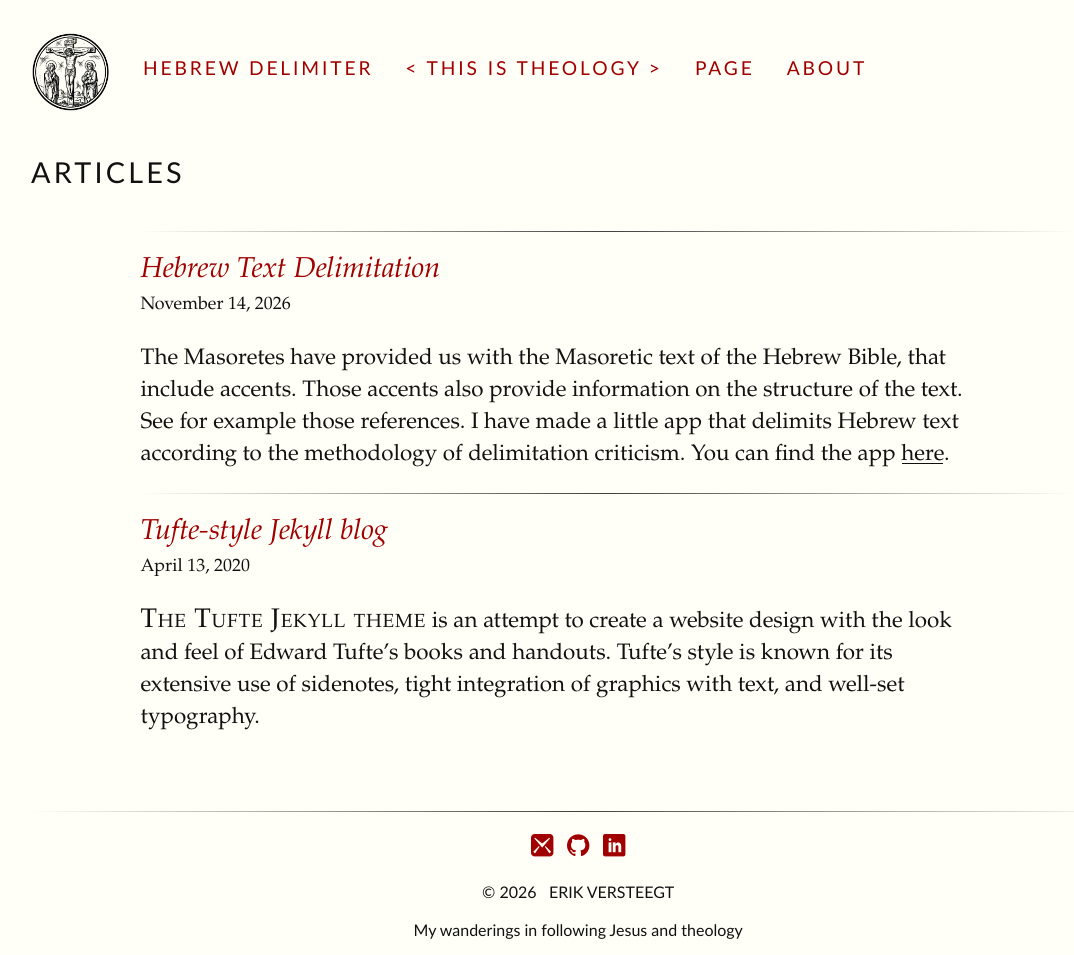
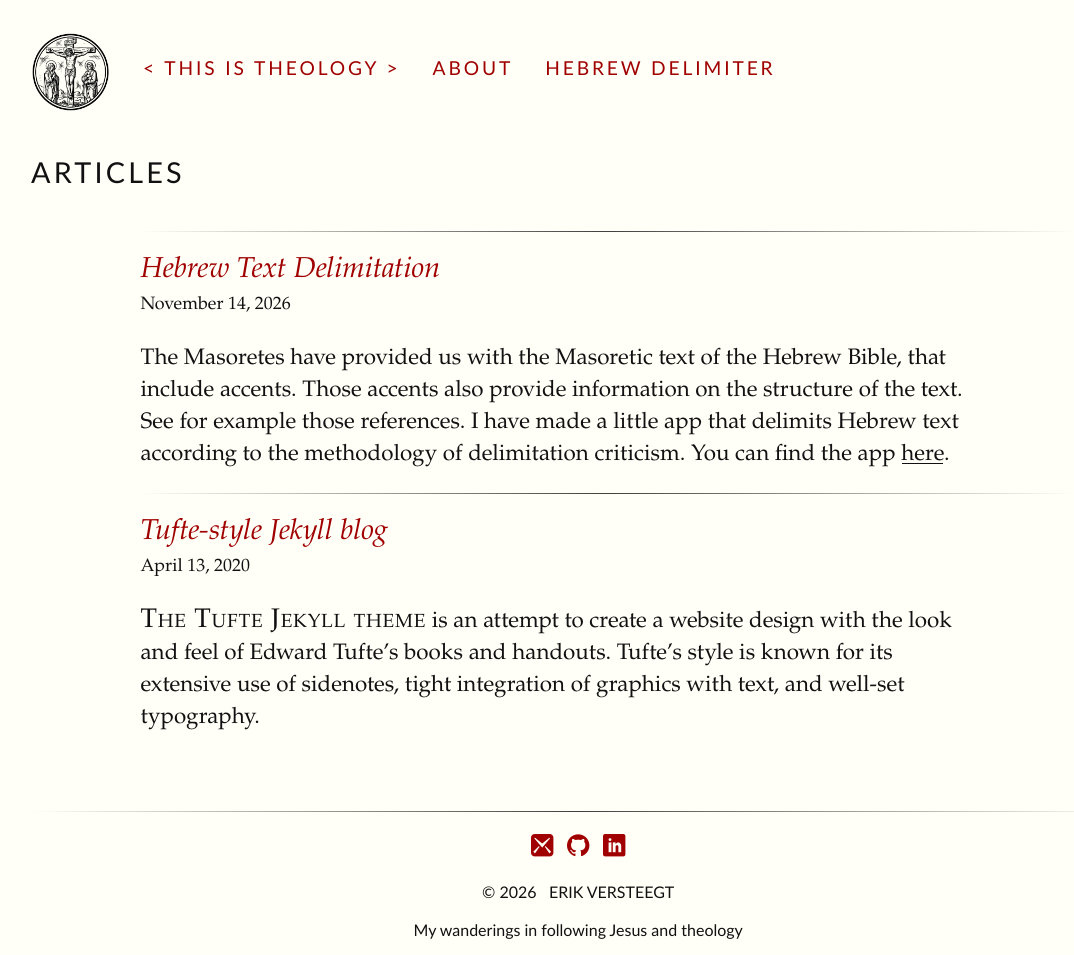
Before and after one commit to ThisIsTheology/thisistheology.github.io, a Jekyll site: the page built from index.html, in a window 1280 px wide. Shown: the whole page, without its empty margins (33-1107 px from the left). Built offline with Jekyll 4.4.1, drawn with Linux system fonts in a browser that asks for light colours; some web fonts are replaced.

Commit message:
Update header.html

```diff
--- a/_includes/header.html
+++ b/_includes/header.html
@@ -1,15 +1,9 @@
 <!--- Header and nav template site-wide -->
 <header>
-    <nav class="group">
-	<a href="{{site.baseurl}}/"><img class="badge" src="{{site.baseurl}}/assets/img/crucifixion_badge.png" alt="Home" style="height: 80px; width: 80px; border-radius: 50%; object-fit: cover; mix-blend-mode: multiply; vertical-align: middle;"></a>
-	{% for node in site.pages %}
-		{% unless node.nav_exclude %}
-		    {% if page.url == node.url %}
-		      <a class="active" href="{{node.url | prepend: site.baseurl}}" class="active">{{node.title}}</a>
-		    {% else %}
-		      <a href="{{node.url | prepend: site.baseurl}}">{{node.title}}</a>
-		    {% endif %}
-	    {% endunless %}
-  	{% endfor %}
-	</nav>
+  <nav class="group">
+    <a href="{{site.baseurl}}/"><img class="badge" src="{{site.baseurl}}/assets/img/crucifixion_badge.png" alt="Home" style="height: 80px; width: 80px; border-radius: 50%; object-fit: cover; mix-blend-mode: multiply; vertical-align: middle;"></a>
+    <a {% if page.url == "/" %}class="active"{% endif %} href="{{site.baseurl}}/">This Is Theology</a>
+    <a {% if page.url == "/about/" %}class="active"{% endif %} href="{{site.baseurl}}/about/">About</a>
+    <a {% if page.url == "/hebrew-delimiter/" %}class="active"{% endif %} href="{{site.baseurl}}/hebrew-delimiter/">Hebrew Delimiter</a>
+  </nav>
 </header>
```
